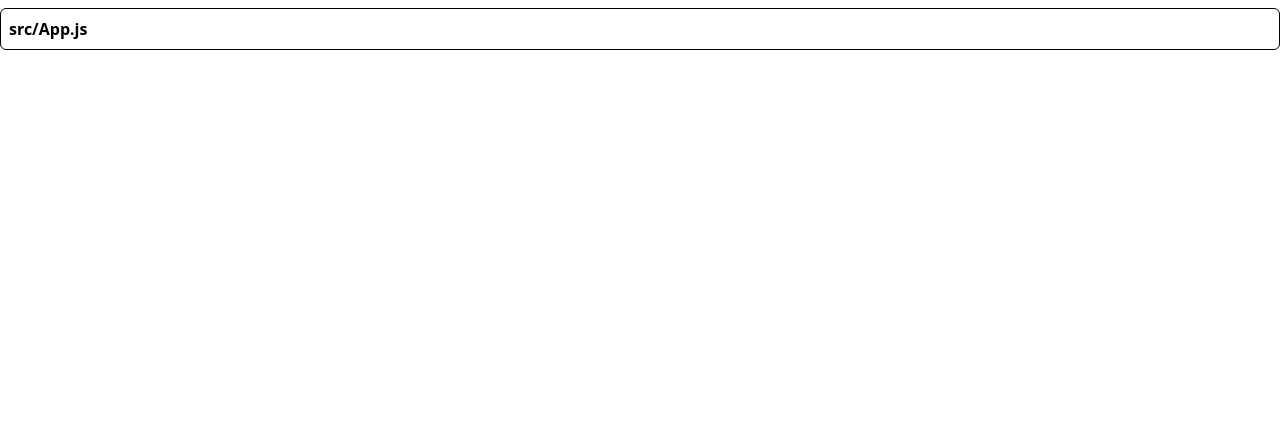
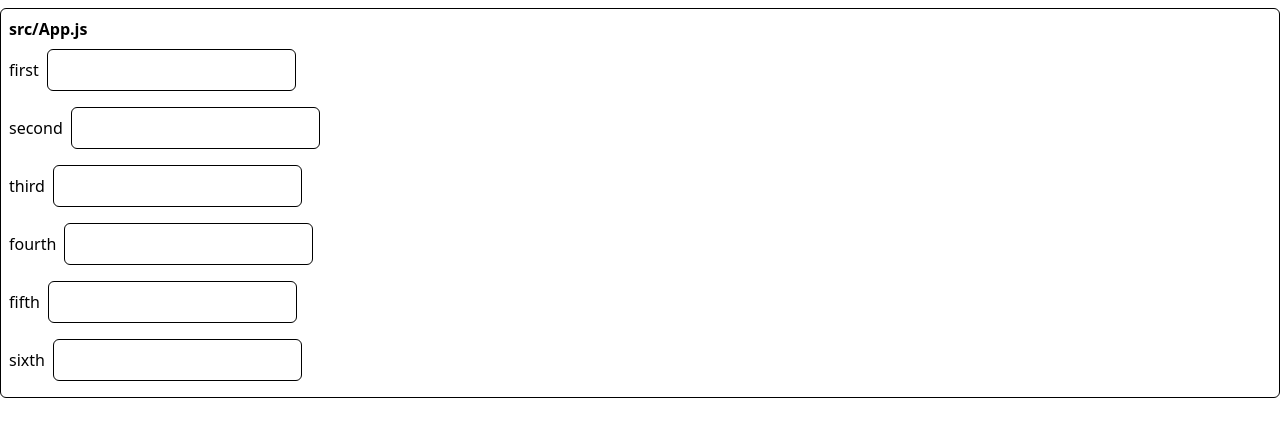
Before and after one commit to jasonmlutz/diceware, a React (Create React App) app: page / in a window 1280 px wide. Shown: the top 436 px of the page. Built offline with nearby package versions, Linux system fonts and the light colour scheme.

Commit message:
Implement InputField

```diff
--- a/src/components/App.js
+++ b/src/components/App.js
@@ -1,9 +1,50 @@
-import React from "react";
+import React, { useState } from "react";
 
 const App = () => {
+  const [formData, setFormData] = useState({
+    first: "",
+    second: "",
+    third: "",
+    fourth: "",
+    fifth: "",
+    sixth: "",
+  });
+
+  let InputField = ({ name }) => {
+    return (
+      <label>
+        {name}
+        <input
+          type="text"
+          className="p-2 m-2 border border-black rounded-md"
+          value={formData[name]}
+          onChange={(e) =>
+            setFormData((prevState) => {
+              return { ...prevState, [name]: e.target.value };
+            })
+          }
+        />
+      </label>
+    );
+  };
+
+  const renderInputFields = [
+    "first",
+    "second",
+    "third",
+    "fourth",
+    "fifth",
+    "sixth",
+  ].map((name, i) => (
+    <div key={i}>
+      <InputField name={name} />
+    </div>
+  ));
+
   return (
     <div className="container border border-black rounded-md mx-auto m-2 p-2">
       <p className="font-bold">src/App.js</p>
+      <div>{renderInputFields}</div>
     </div>
   );
 };
```
